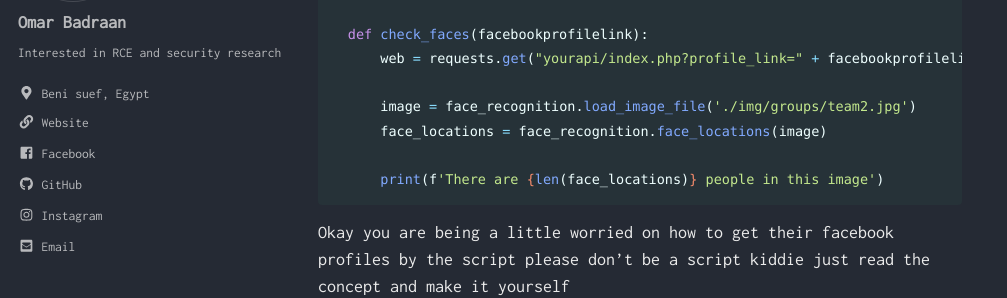
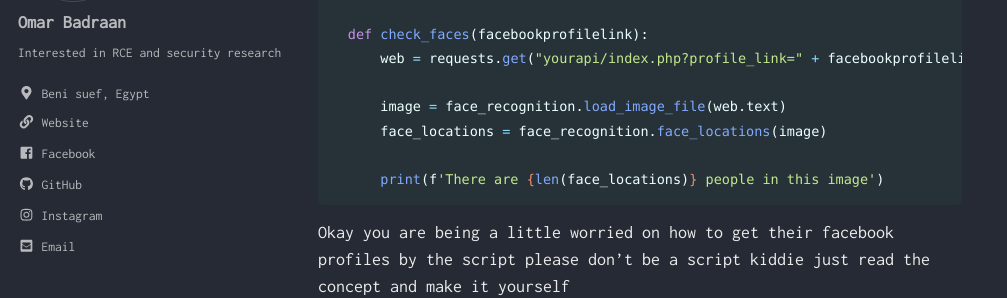
Before and after one commit to hussam-z/test.github.io, a Jekyll site: the page built from _posts/2020-01-21-youaresocial.md, in a window 1280 px wide and 900 px high, scrolled down 812 px. Shown: the part 162-460 px from the top of the window, without its empty margins (0-1007 px from the left). Built offline with Jekyll 4.4.1, drawn with Linux system fonts in a browser that asks for light colours; cached includes are drawn as plain includes.

Commit message:
Update 2020-01-21-youaresocial.md

```diff
--- a/_posts/2020-01-21-youaresocial.md
+++ b/_posts/2020-01-21-youaresocial.md
@@ -41,7 +41,7 @@
   def check_faces(facebookprofilelink):
       web = requests.get("yourapi/index.php?profile_link=" + facebookprofilelink)
 
-      image = face_recognition.load_image_file('./img/groups/team2.jpg')
+      image = face_recognition.load_image_file(web.text)
       face_locations = face_recognition.face_locations(image)
 
       print(f'There are {len(face_locations)} people in this image')
```
